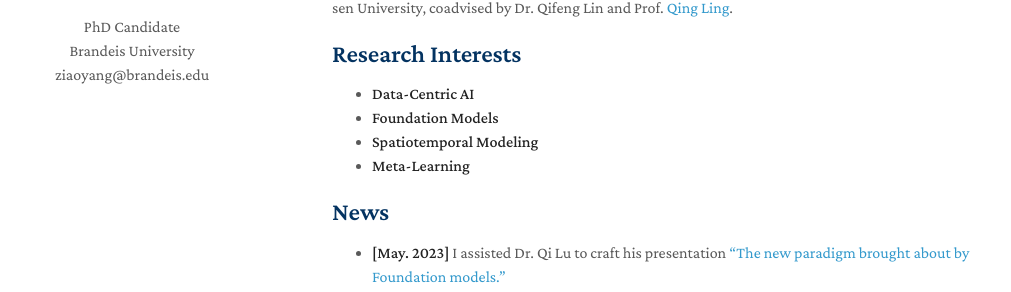
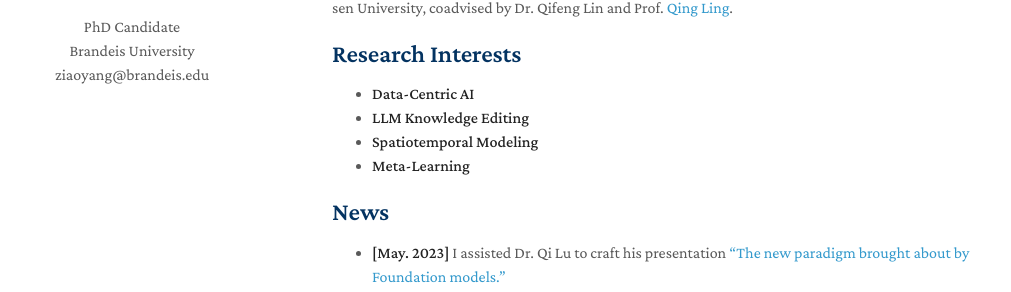
Before and after one commit to yangziao56/homepage, a Jekyll site: the page built from index.md, in a window 1280 px wide and 900 px high. Shown: the part 301-593 px from the top of the window, without its empty margins (138-1149 px from the left). Built offline with Jekyll 4.4.1, drawn with Linux system fonts in a browser that asks for light colours; nearby versions of some CDN libraries; a style sheet for code colours, icons or effects is not loaded; our own code applies the rules of GitHub Pages for plain Markdown files.

Commit message:
Update index.md
Signed-off-by: Ziao Yang <70676524+yangziao56@users.noreply.github.com>

```diff
--- a/index.md
+++ b/index.md
@@ -13,7 +13,7 @@
 ## Research Interests
 
 - **Data-Centric AI**
-- **Foundation Models**
+- **LLM Knowledge Editing**
 - **Spatiotemporal Modeling**
 - **Meta-Learning**
 
```
